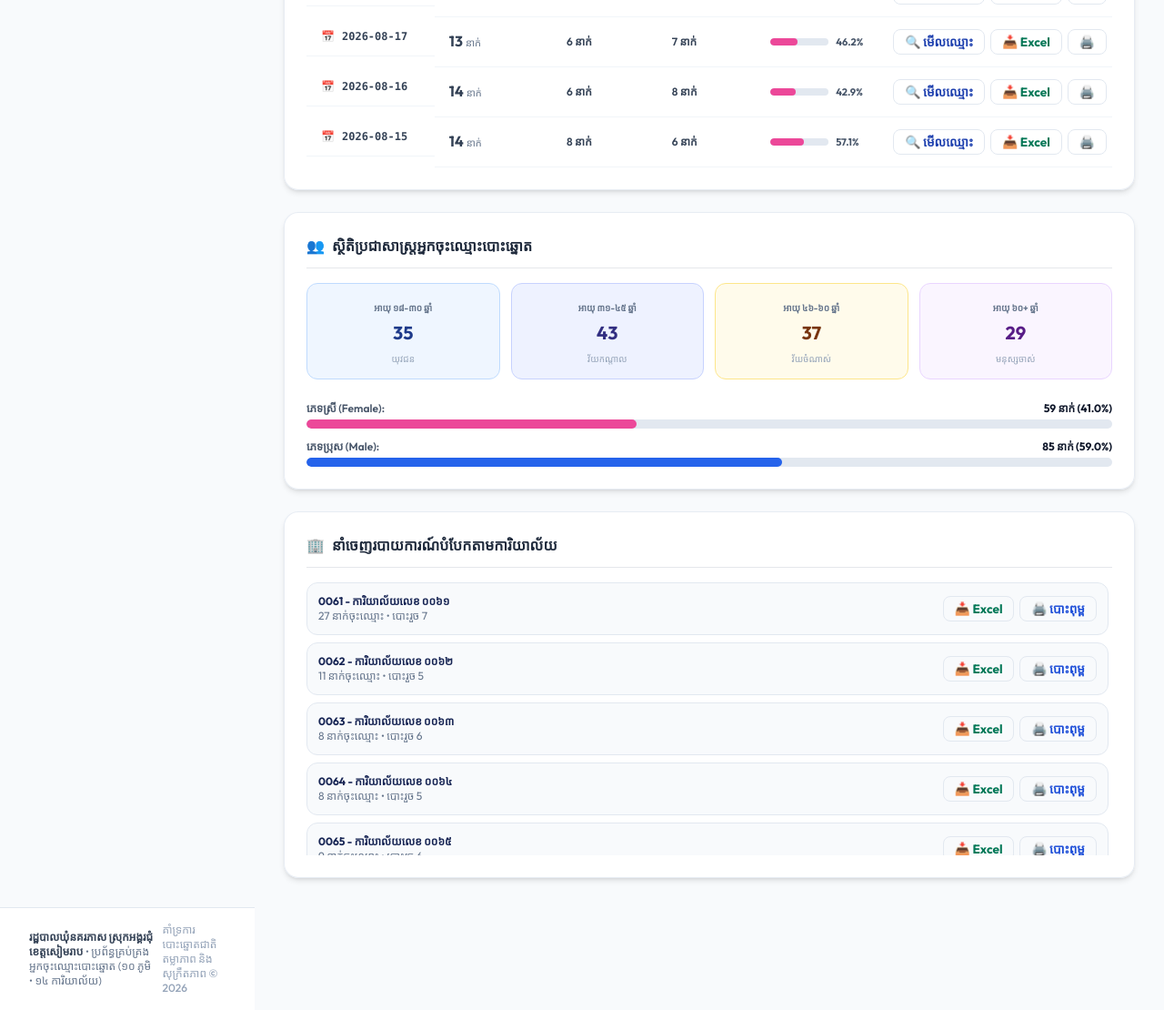
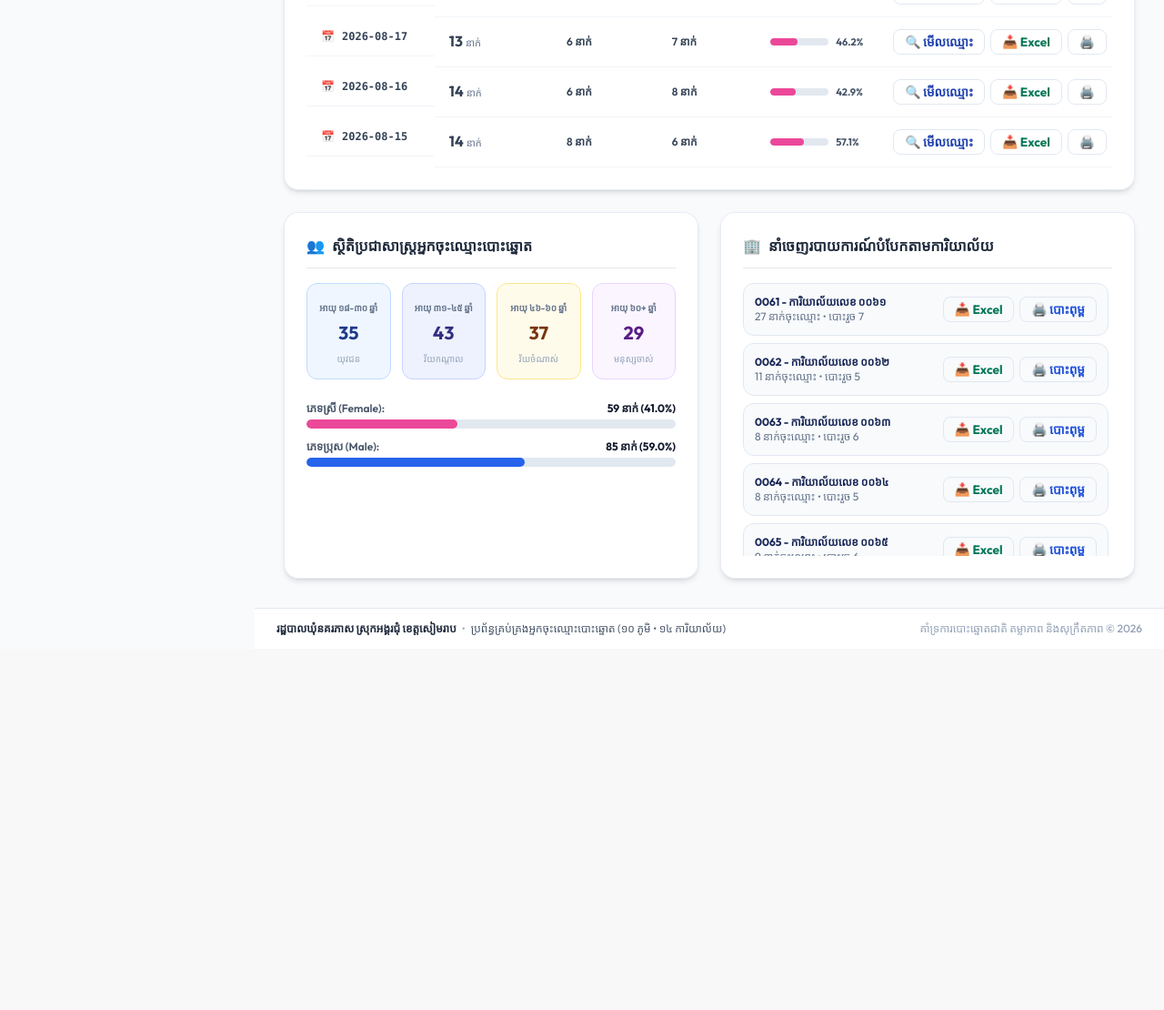
Before and after one commit to 1website/voterlist-nokorpheas, a FastAPI app: page /reports in a window 1280 px wide. Shown: the part 963-2073 px from the top of the page at 91% size. After the commit the page ends 1661 px from the top, so only its background shows below. Run offline with FastAPI, Linux system fonts and the light colour scheme; a user stored in the database is signed in; some libraries are stand-ins or nearby versions; some web fonts are replaced.

Commit message:
Fix reports hub grid container and footer layout on sidebar collapse

```diff
--- a/app/static/css/style.css
+++ b/app/static/css/style.css
@@ -227,6 +227,25 @@ body {
   padding: 12px 24px;
   box-shadow: var(--shadow-sm);
   width: 100% !important;
+}
+
+.app-footer {
+  width: 100% !important;
+  min-width: 100% !important;
+  background: #ffffff !important;
+  border-top: 1px solid var(--border-color) !important;
+  padding: 14px 24px !important;
+  margin-top: auto !important;
+  box-sizing: border-box !important;
+}
+
+.app-footer-container {
+  width: 100% !important;
+  display: flex !important;
+  align-items: center !important;
+  justify-content: space-between !important;
+  gap: 12px !important;
+  flex-wrap: wrap !important;
 }
 
 /* Mobile Sidebar Overlay */
--- a/app/templates/base.html
+++ b/app/templates/base.html
@@ -270,12 +270,13 @@
                 {% block content %}{% endblock %}
             </main>
 
-            <!-- Footer (Full Width) -->
-            <footer class="bg-white border-t border-slate-200 py-4 px-4 sm:px-6 lg:px-8 mt-auto w-full no-print">
-                <div class="w-full flex flex-col sm:flex-row items-center justify-between text-xs text-slate-500 gap-2">
-                    <div>
-                        <strong class="text-slate-700">រដ្ឋបាលឃុំនគរភាស ស្រុកអង្គរជុំ ខេត្តសៀមរាប</strong>
-                        <span> • ប្រព័ន្ធគ្រប់គ្រងអ្នកចុះឈ្មោះបោះឆ្នោត (១០ ភូមិ • ១៤ ការិយាល័យ)</span>
+            <!-- Footer (Guaranteed Full Width) -->
+            <footer class="app-footer no-print">
+                <div class="app-footer-container text-xs text-slate-500">
+                    <div class="flex items-center gap-1.5 flex-wrap">
+                        <strong class="text-slate-800">រដ្ឋបាលឃុំនគរភាស ស្រុកអង្គរជុំ ខេត្តសៀមរាប</strong>
+                        <span class="text-slate-400">•</span>
+                        <span class="text-slate-600">ប្រព័ន្ធគ្រប់គ្រងអ្នកចុះឈ្មោះបោះឆ្នោត (១០ ភូមិ • ១៤ ការិយាល័យ)</span>
                     </div>
                     <div class="text-slate-400 font-medium">
                         គាំទ្រការបោះឆ្នោតជាតិ តម្លាភាព និងសុក្រឹតភាព © 2026
--- a/app/templates/reports/index.html
+++ b/app/templates/reports/index.html
@@ -163,6 +163,7 @@
         </div>
     </div>
 
+    <div class="grid grid-cols-1 lg:grid-cols-2 gap-6">
         <!-- Demographics Breakdown -->
         <div class="glass-card p-6">
             <h3 class="font-bold text-slate-800 text-base mb-4 flex items-center gap-2 border-b pb-3">
```
Also changed, not shown: voter_list.db.
